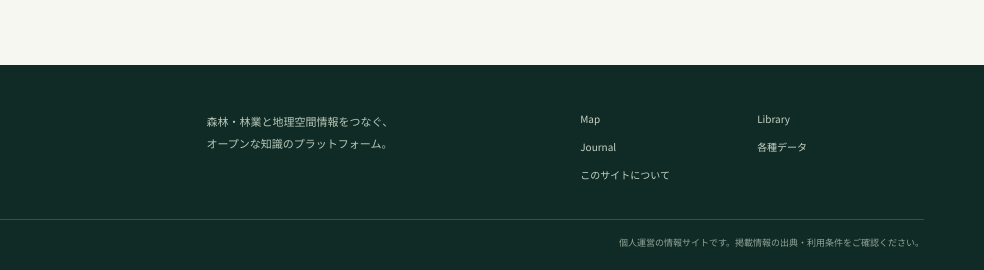
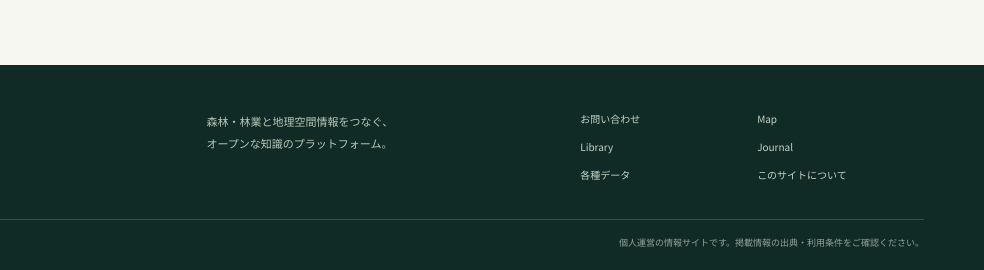
Before and after one commit to forest-gis-hub/forest-gis-hub, a plain HTML site: page index.html in a window 1280 px wide. Shown: the part 2318-2588 px from the top of the page, 296-1280 px from the left. Drawn offline with Linux system fonts and the light colour scheme; a web font is replaced by a local one.

Commit message:
Finalize site navigation and update development log

```diff
--- a/index.html
+++ b/index.html
@@ -37,7 +37,7 @@
 <section class="section container" id="topics"><div class="section-head"><div><p class="section-kicker">FOREST GIS JOURNAL</p><h2>新着記事・読みもの</h2></div><a class="text-link" href="articles/index.html">記事一覧を見る <span>↗</span></a></div><div class="article-grid" id="latest-articles" aria-live="polite"><p>記事を読み込んでいます…</p></div></section>
 <section class="about-section container" id="about"><div class="about-mark"><svg viewBox="0 0 100 100" aria-hidden="true"><path d="M50 5 17 50h19L13 83h74L64 50h19L50 5Z" fill="currentColor"/><path d="M46 66h8v28h-8z" fill="#b9a77b"/></svg></div><div class="about-copy"><p class="section-kicker">ABOUT FOREST GIS HUB</p><h2>このサイトについて</h2><p>Forest GIS Hubは、森林・林業とGISに関する情報を発信する個人運営サイトです。公開情報をもとに、地図・リンク集・技術記事を提供しています。特定の組織を代表するものではありません。</p></div></section>
 </main>
-<footer class="site-footer"><div class="container footer-main"><a class="brand footer-brand" href="index.html"><span class="brand-mark"><svg viewBox="0 0 48 48"><path d="M24 3 8 25h9L7 39h34L31 25h9L24 3Z" fill="currentColor"/><path d="M22 30h4v15h-4z" fill="#d8c9a2"/></svg></span><span><strong>FOREST GIS HUB</strong><small>FORESTRY · GIS · REMOTE SENSING</small></span></a><p>森林・林業と地理空間情報をつなぐ、<br>オープンな知識のプラットフォーム。</p><div class="footer-links"><a href="map.html">Map</a><a href="library.html">Library</a><a href="articles/index.html">Journal</a><a href="data/index.html">各種データ</a><a href="#about">このサイトについて</a></div></div><div class="container footer-bottom"><span>© 2026 Forest GIS Hub</span><span>個人運営の情報サイトです。掲載情報の出典・利用条件をご確認ください。</span></div></footer>
+<footer class="site-footer"><div class="container footer-main"><a class="brand footer-brand" href="index.html"><span class="brand-mark"><svg viewBox="0 0 48 48"><path d="M24 3 8 25h9L7 39h34L31 25h9L24 3Z" fill="currentColor"/><path d="M22 30h4v15h-4z" fill="#d8c9a2"/></svg></span><span><strong>FOREST GIS HUB</strong><small>FORESTRY · GIS · REMOTE SENSING</small></span></a><p>森林・林業と地理空間情報をつなぐ、<br>オープンな知識のプラットフォーム。</p><div class="footer-links"><a href="mailto:forestgis.info@gmail.com?subject=Forest%20GIS%20Hub%E3%81%B8%E3%81%AE%E3%81%8A%E5%95%8F%E3%81%84%E5%90%88%E3%82%8F%E3%81%9B">お問い合わせ</a><a href="map.html">Map</a><a href="library.html">Library</a><a href="articles/index.html">Journal</a><a href="data/index.html">各種データ</a><a href="#about">このサイトについて</a></div></div><div class="container footer-bottom"><span>© 2026 Forest GIS Hub</span><span>個人運営の情報サイトです。掲載情報の出典・利用条件をご確認ください。</span></div></footer>
 <script src="script.js"></script>
 <script>
 (async () => {
```
Also changed, not shown: 1 other file.
